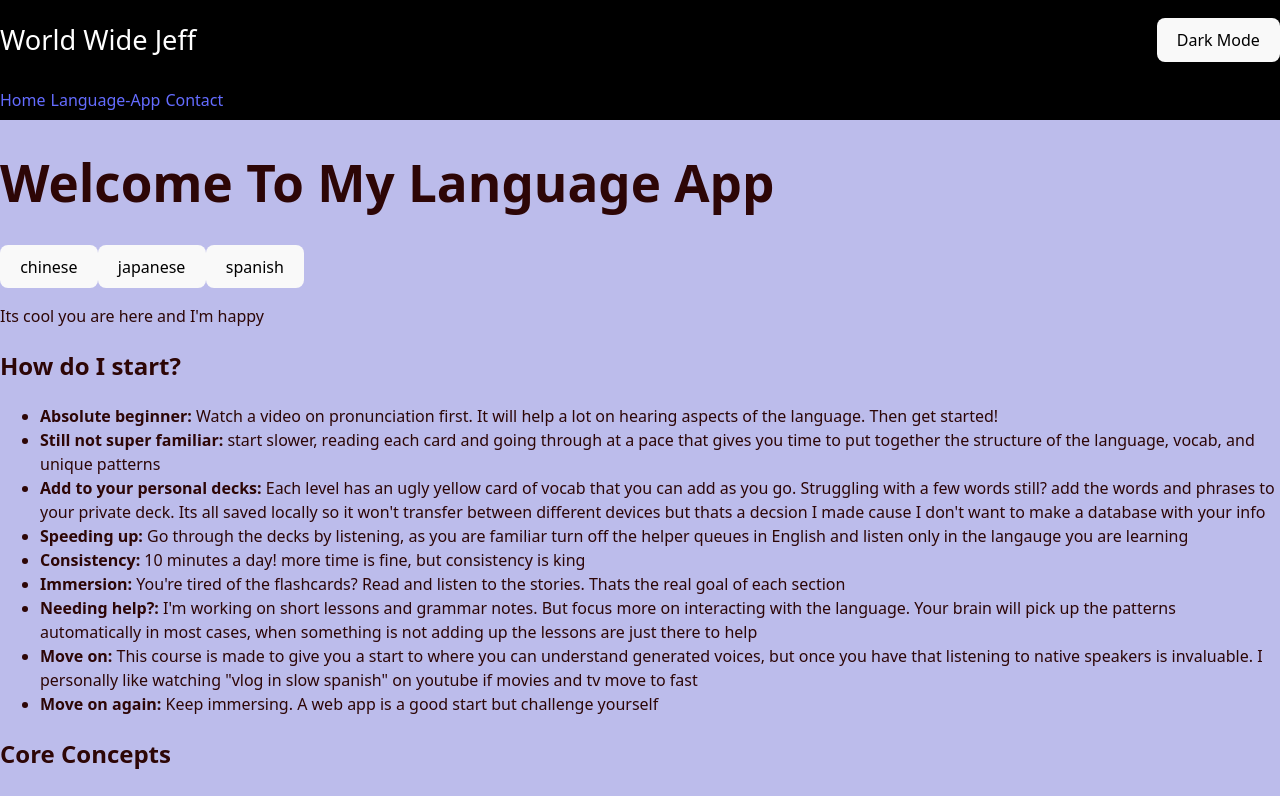
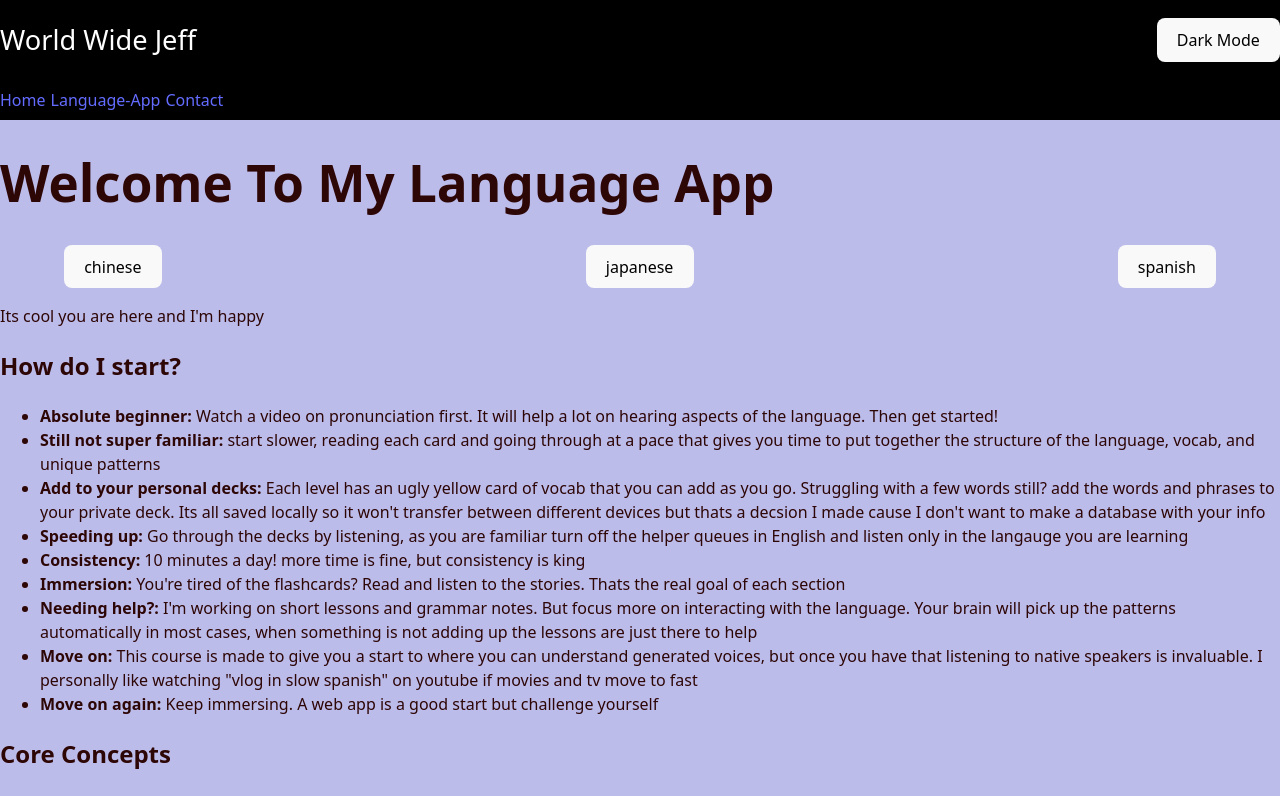
Before and after one commit to JeffWHenderson/world-wide-jeff, a React (Vite) app in the folder apps/frontend/: page /language-app in a window 1280 px wide. Shown: the top 796 px of the page. Built offline with nearby package versions, Linux system fonts and the light colour scheme.

Commit message:
css button spacing

```diff
--- a/apps/frontend/src/screens/LanguageApp/LanguageHome.tsx
+++ b/apps/frontend/src/screens/LanguageApp/LanguageHome.tsx
@@ -12,8 +12,7 @@ const LanguageAppHome = () => {
     return <>
         <div style={{ color: '--text-color' }}>
             <h1>Welcome To My Language App</h1>
-            <div style={{ marginRight: '15px' }}>
-
+            <div style={{ display: 'flex', justifySelf: 'center', justifyContent: 'space-between', width: '90vw' }}>
                 {
                     Object.values(AvailableLanguages).map(option => (
                         <button onClick={() => goToLanguagePage(option)} key={option}>
@@ -21,7 +20,6 @@ const LanguageAppHome = () => {
                         </button>
                     ))
                 }
-
             </div>
             <p>Its cool you are here and I'm happy</p>
             <h2>How do I start?</h2>
```
